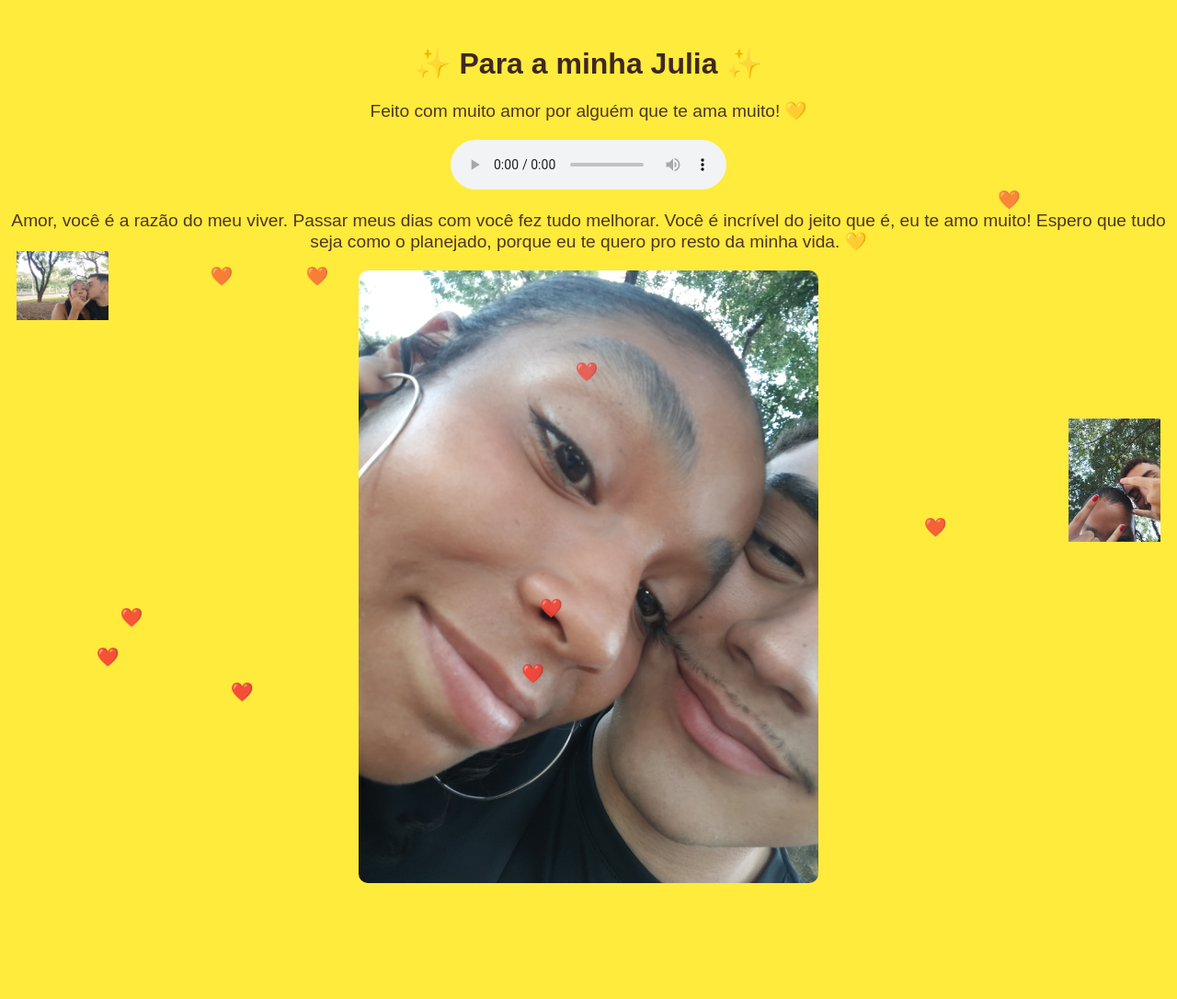
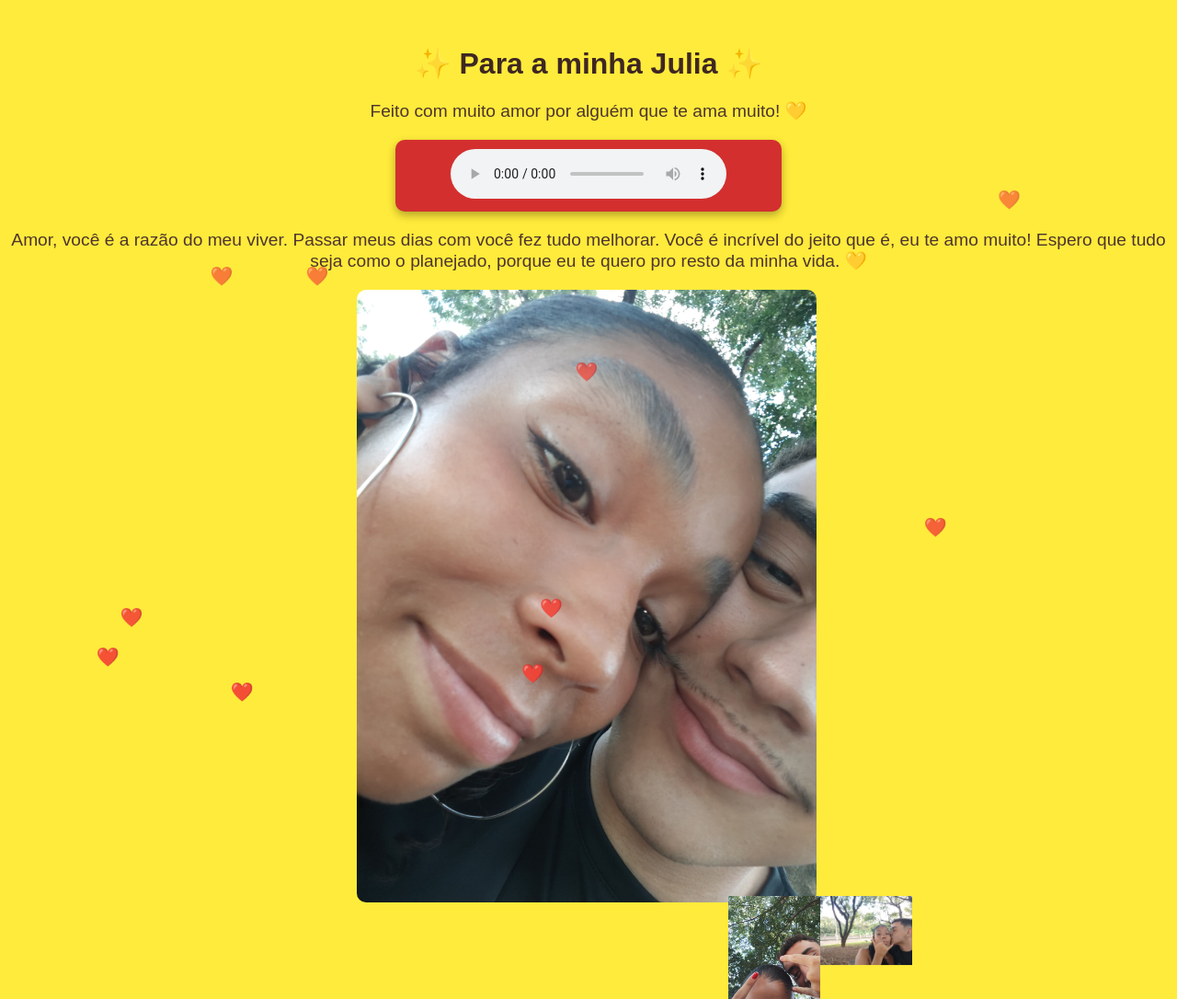
Before and after one commit to Invyc/MINHA-VIDA, a plain HTML site: page index.html in a window 1280 px wide. Shown: the whole page at 92% size. Before the commit the page ends 980 px from the top, so only its background shows below. Drawn offline with Linux system fonts and the light colour scheme.

Commit message:
Update style.css

```diff
--- a/style.css
+++ b/style.css
@@ -23,42 +23,47 @@ p {
     font-size: 1.2em;
 }
 
-/* PLAYER DO SPOTIFY */
-.spotify-player {
+/* PLAYER DE MÚSICA PERSONALIZADO */
+.audio-player {
     margin: 20px auto;
     width: 80%;
     max-width: 400px;
+    background: #d32f2f;
+    padding: 10px;
+    border-radius: 10px;
+    box-shadow: 0px 4px 10px rgba(0, 0, 0, 0.3);
 }
 
-/* IMAGEM DO CENTRO - MAIS LARGA */
+/* IMAGEM DO CENTRO COM AS LATERAIS DENTRO */
+.imagem-centralizada {
+    position: relative;
+    display: inline-block;
+}
+
 .imagem-centro {
-    display: block;
-    margin: 20px auto;
     width: 90%; /* Aumenta a largura para ocupar quase toda a tela */
     max-width: 500px; /* Define um limite máximo para não ficar exagerado */
     height: auto; /* Mantém a proporção correta */
-    border-radius: 10px; /* Deixa as bordas arredondadas (opcional) */
+    border-radius: 10px; /* Deixa as bordas arredondadas */
 }
 
-/* IMAGENS LATERAIS ANIMADAS */
-.imagem-esquerda,
-.imagem-direita {
+/* IMAGENS PEQUENAS ANIMADAS DENTRO DA IMAGEM CENTRAL */
+.imagem-esquerda, .imagem-direita {
     position: absolute;
-    width: 100px; /* Define um tamanho padrão */
+    width: 100px; /* Define um tamanho pequeno */
     height: auto;
-    animation: sobeDesce 5s ease-in-out infinite alternate; /* Animação de subir e descer */
+    animation: sobeDesce 3s ease-in-out infinite alternate;
 }
 
-/* IMAGEM ESQUERDA - Movendo no lado esquerdo */
+/* Ajustando posição para ficar dentro da imagem central */
 .imagem-esquerda {
-    left: 10px;
-    top: 30%;
+    left: 10%;
+    top: 10%;
 }
 
-/* IMAGEM DIREITA - Movendo no lado direito */
 .imagem-direita {
-    right: 10px;
-    top: 50%;
+    right: 10%;
+    top: 10%;
 }
 
 /* Animação de subir e descer */
@@ -67,7 +72,7 @@ p {
         transform: translateY(0);
     }
     100% {
-        transform: translateY(-50px);
+        transform: translateY(-30px);
     }
 }
 
```
